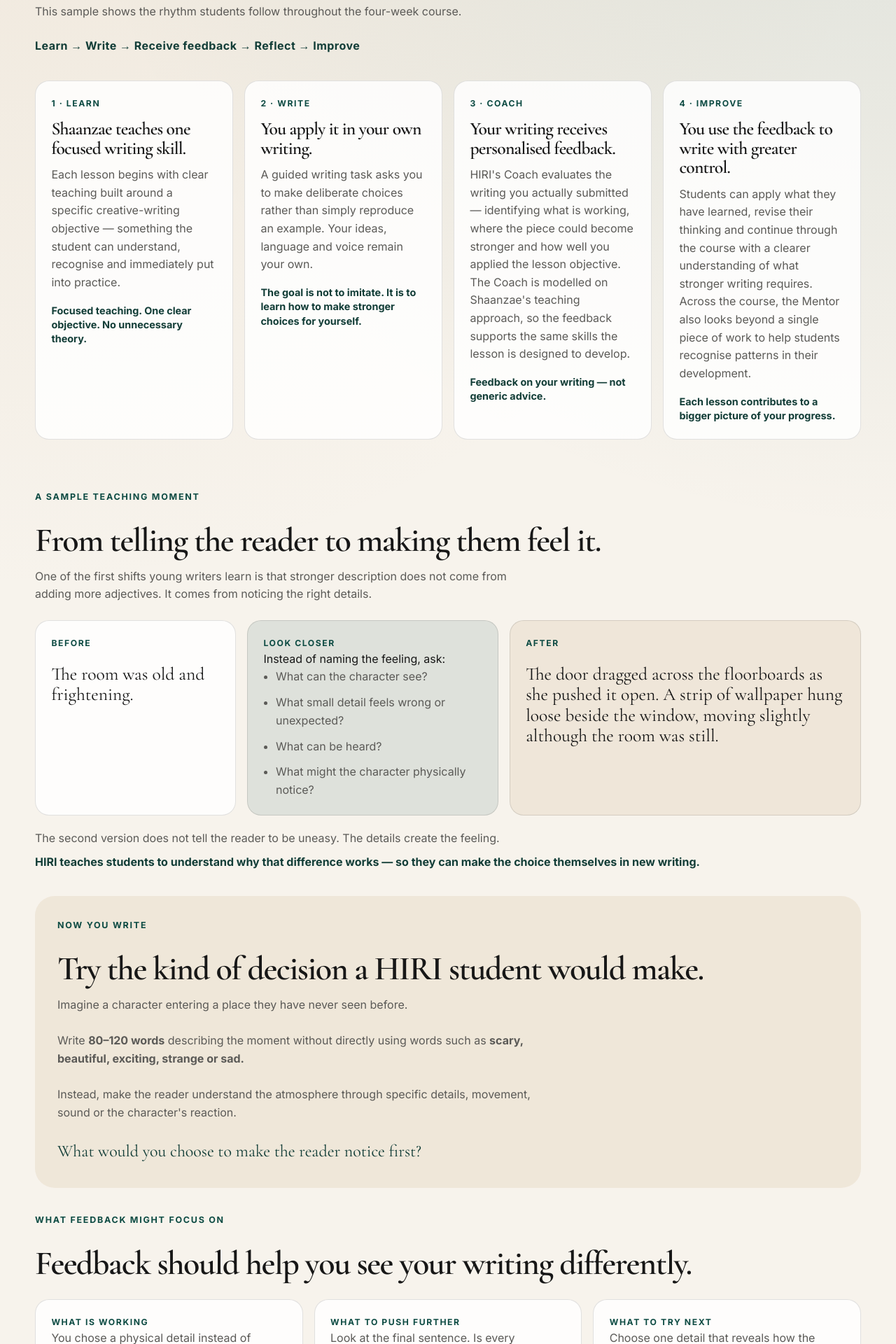
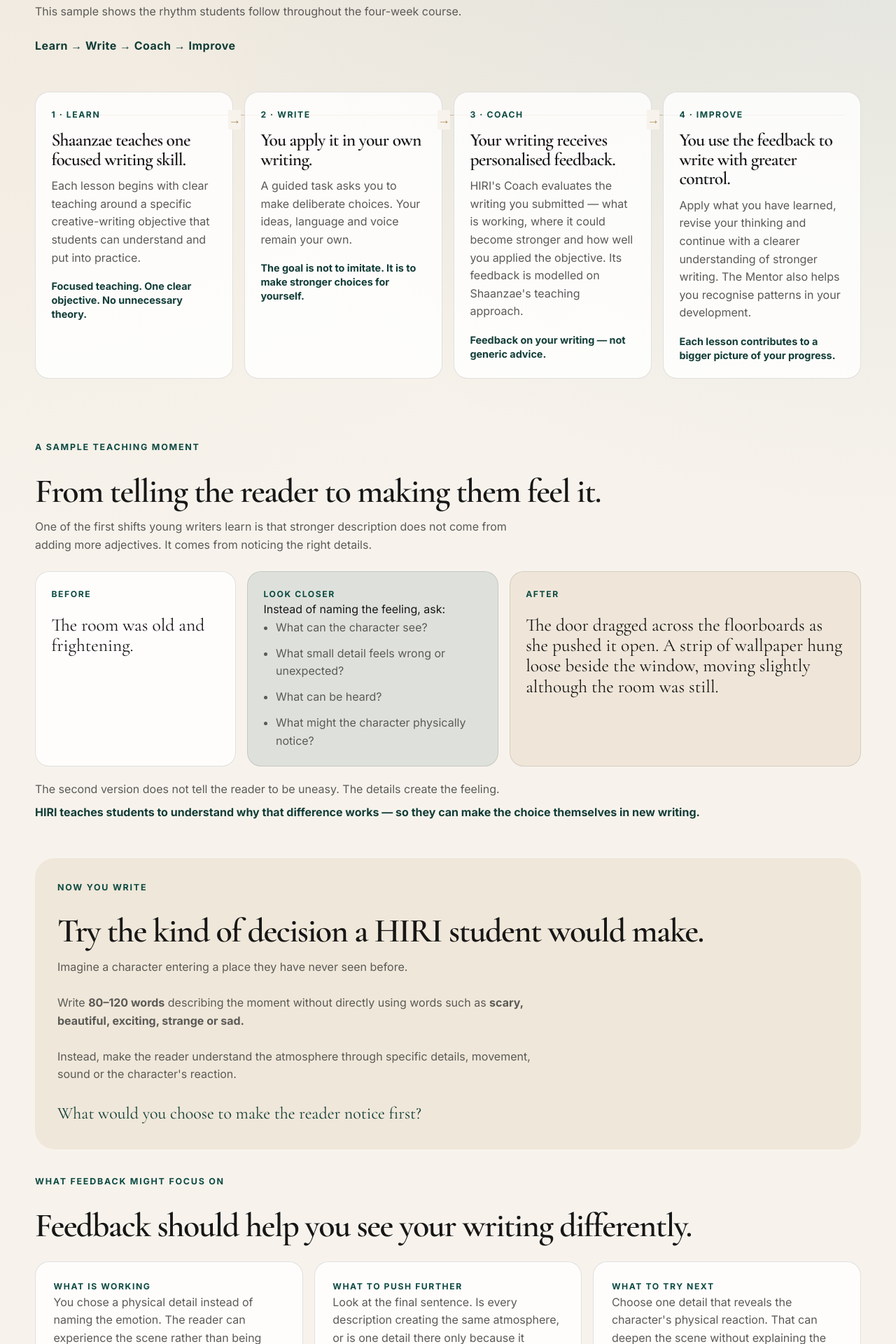
Before and after one commit to sm9449/hiri-website, a Next.js app: page /sample-lesson in a window 1280 px wide. Shown: the part 460-2380 px from the top of the page at 70% size. Built offline with nearby package versions, Linux system fonts and the light colour scheme.

Commit message:
Sample Lesson refinement

```diff
--- a/app/globals.css
+++ b/app/globals.css
@@ -487,8 +487,10 @@
 .course-progression { margin: 0 auto; max-width: 70ch; padding: 0 1rem; color: var(--accent-strong); text-align: center; font-family: var(--font-cormorant), serif; font-size: clamp(1.35rem, 2.2vw, 1.8rem); line-height: 1.2; }
 
 .sample-proof { margin: 1.5rem 0 0; color: var(--accent-strong); font-weight: 700; letter-spacing: .03em; }
-.lesson-cycle { display: grid; grid-template-columns: repeat(4, 1fr); gap: 1rem; }
-.lesson-cycle-card { display: grid; align-content: start; gap: .75rem; padding: 1.4rem; border-radius: var(--radius-md); background: rgba(255,255,255,.82); border: 1px solid var(--border); }
+.lesson-cycle { position: relative; display: grid; grid-template-columns: repeat(4, 1fr); gap: 1rem; }
+.lesson-cycle::before { content: ""; position: absolute; top: 2.05rem; right: 1.5rem; left: 1.5rem; height: 1px; background: rgba(176,138,87,.55); }
+.lesson-cycle-card { position: relative; z-index: 1; display: grid; align-content: start; gap: .75rem; padding: 1.4rem; border-radius: var(--radius-md); background: rgba(255,255,255,.82); border: 1px solid var(--border); }
+.lesson-cycle-card:not(:last-child)::after { content: "→"; position: absolute; z-index: 2; top: 1.55rem; right: -.75rem; color: var(--warm); font-size: 1.1rem; background: var(--bg); }
 .lesson-cycle-card h2 { margin: 0; font-family: var(--font-cormorant), serif; font-size: clamp(1.45rem, 2vw, 1.8rem); line-height: 1.08; }
 .lesson-cycle-card p { margin: 0; color: var(--muted); }
 .lesson-cycle-card .panel-label { color: var(--accent); }
@@ -500,6 +502,10 @@
 .writing-after { background: rgba(176,138,87,.12) !important; }
 .sample-note { margin: 1.25rem 0 .5rem; color: var(--muted); }
 .sample-emphasis { color: var(--accent-strong); font-weight: 700; }
+.sample-hero { padding-bottom: 1rem; }
+.sample-teaching { padding-top: 3.25rem; padding-bottom: 3.25rem; }
+.sample-credentials { margin: -.45rem 0 1rem; color: var(--accent); font-size: .86rem; font-weight: 700; letter-spacing: .04em; }
+.feedback-examples article { padding: 1.6rem; }
 .writing-task { padding: 2rem; border-radius: var(--radius-lg); background: rgba(176,138,87,.12); }
 .task-prompt { margin: 0; color: var(--accent-strong); font-family: var(--font-cormorant), serif; font-size: 1.5rem; }
 .feedback-examples { display: grid; grid-template-columns: repeat(3, 1fr); gap: 1rem; }
@@ -717,6 +723,7 @@
   .learning-flow { grid-template-columns: repeat(3, 1fr); }
   .mentor-grid { grid-template-columns: repeat(2, 1fr); }
   .lesson-cycle { grid-template-columns: repeat(2, 1fr); }
+  .lesson-cycle::before, .lesson-cycle-card:not(:last-child)::after { display: none; }
   .writing-comparison { grid-template-columns: 1fr 1fr; }
   .writing-after { grid-column: 1 / -1; }
   .feedback-examples { grid-template-columns: 1fr; }
@@ -776,6 +783,7 @@
   .learning-flow { grid-template-columns: repeat(2, 1fr); }
   .mentor-grid, .compare-grid, .outcome-grid { grid-template-columns: 1fr; }
   .lesson-cycle, .writing-comparison { grid-template-columns: 1fr; }
+  .lesson-cycle::before, .lesson-cycle-card:not(:last-child)::after { display: none; }
   .writing-after { grid-column: auto; }
   .writing-task { padding: 1.2rem; }
   .mentor-sample { margin-left: 0; margin-right: 0; padding-left: 1rem; padding-right: 1rem; }
--- a/app/sample-lesson/page.tsx
+++ b/app/sample-lesson/page.tsx
@@ -8,15 +8,15 @@
 };
 
 const lessonSteps = [
-  ["1 · Learn", "Shaanzae teaches one focused writing skill.", "Each lesson begins with clear teaching built around a specific creative-writing objective — something the student can understand, recognise and immediately put into practice.", "Focused teaching. One clear objective. No unnecessary theory."],
-  ["2 · Write", "You apply it in your own writing.", "A guided writing task asks you to make deliberate choices rather than simply reproduce an example. Your ideas, language and voice remain your own.", "The goal is not to imitate. It is to learn how to make stronger choices for yourself."],
-  ["3 · Coach", "Your writing receives personalised feedback.", "HIRI's Coach evaluates the writing you actually submitted — identifying what is working, where the piece could become stronger and how well you applied the lesson objective. The Coach is modelled on Shaanzae's teaching approach, so the feedback supports the same skills the lesson is designed to develop.", "Feedback on your writing — not generic advice."],
-  ["4 · Improve", "You use the feedback to write with greater control.", "Students can apply what they have learned, revise their thinking and continue through the course with a clearer understanding of what stronger writing requires. Across the course, the Mentor also looks beyond a single piece of work to help students recognise patterns in their development.", "Each lesson contributes to a bigger picture of your progress."],
+  ["1 · Learn", "Shaanzae teaches one focused writing skill.", "Each lesson begins with clear teaching around a specific creative-writing objective that students can understand and put into practice.", "Focused teaching. One clear objective. No unnecessary theory."],
+  ["2 · Write", "You apply it in your own writing.", "A guided task asks you to make deliberate choices. Your ideas, language and voice remain your own.", "The goal is not to imitate. It is to make stronger choices for yourself."],
+  ["3 · Coach", "Your writing receives personalised feedback.", "HIRI's Coach evaluates the writing you submitted — what is working, where it could become stronger and how well you applied the objective. Its feedback is modelled on Shaanzae's teaching approach.", "Feedback on your writing — not generic advice."],
+  ["4 · Improve", "You use the feedback to write with greater control.", "Apply what you have learned, revise your thinking and continue with a clearer understanding of stronger writing. The Mentor also helps you recognise patterns in your development.", "Each lesson contributes to a bigger picture of your progress."],
 ];
 
 export default function SampleLessonPage() {
   return <div className="page sample-lesson-page"><Container>
-    <section className="sample-hero"><SectionHeading eyebrow="Sample lesson" title="See how HIRI turns an idea into better writing." description="A HIRI lesson is not simply something to watch. You learn a focused writing skill, put it into practice, receive personalised feedback and use that guidance to improve." as="h1" /><p className="page-lead">This sample shows the rhythm students follow throughout the four-week course.</p><p className="sample-proof">Learn → Write → Receive feedback → Reflect → Improve</p></section>
+    <section className="sample-hero"><SectionHeading eyebrow="Sample lesson" title="See how HIRI turns an idea into better writing." description="A HIRI lesson is not simply something to watch. You learn a focused writing skill, put it into practice, receive personalised feedback and use that guidance to improve." as="h1" /><p className="page-lead">This sample shows the rhythm students follow throughout the four-week course.</p><p className="sample-proof">Learn → Write → Coach → Improve</p></section>
 
     <section className="section"><div className="lesson-cycle">{lessonSteps.map(([label, title, body, support]) => <article className="lesson-cycle-card" key={label}><p className="panel-label">{label}</p><h2>{title}</h2><p>{body}</p><strong>{support}</strong></article>)}</div></section>
 
@@ -24,12 +24,12 @@
 
     <section className="section writing-task"><SectionHeading eyebrow="Now you write" title="Try the kind of decision a HIRI student would make." description={<>Imagine a character entering a place they have never seen before.<br /><br />Write <strong>80–120 words</strong> describing the moment without directly using words such as <strong>scary, beautiful, exciting, strange or sad.</strong><br /><br />Instead, make the reader understand the atmosphere through specific details, movement, sound or the character's reaction.</>} /><p className="task-prompt">What would you choose to make the reader notice first?</p></section>
 
-    <section className="section feedback-section"><SectionHeading eyebrow="What feedback might focus on" title="Feedback should help you see your writing differently." /><div className="feedback-examples"><article><p className="panel-label">What is working</p><p>You chose a physical detail instead of simply naming the emotion. That allows the reader to experience the scene rather than being told how to feel.</p></article><article><p className="panel-label">What to push further</p><p>Look at the final sentence. Is every description helping to create the same atmosphere, or is one detail there only because it sounds descriptive?</p></article><article><p className="panel-label">What to try next</p><p>Choose one detail that reveals how the character is reacting physically. That can deepen the scene without explaining the emotion directly.</p></article></div><p className="sample-emphasis">HIRI feedback is designed to help the student make the next decision — not rewrite the piece for them.</p></section>
+    <section className="section feedback-section"><SectionHeading eyebrow="What feedback might focus on" title="Feedback should help you see your writing differently." /><div className="feedback-examples"><article><p className="panel-label">What is working</p><p>You chose a physical detail instead of naming the emotion. The reader can experience the scene rather than being told how to feel.</p></article><article><p className="panel-label">What to push further</p><p>Look at the final sentence. Is every description creating the same atmosphere, or is one detail there only because it sounds descriptive?</p></article><article><p className="panel-label">What to try next</p><p>Choose one detail that reveals the character's physical reaction. That can deepen the scene without explaining the emotion directly.</p></article></div><p className="sample-emphasis">HIRI feedback is designed to help the student make the next decision — not rewrite the piece for them.</p></section>
 
     <section className="section section-dark mentor-sample"><SectionHeading eyebrow="Beyond one lesson" title="The Mentor looks for development across your writing." description="A single piece of feedback can improve a paragraph. HIRI's Mentor looks more broadly. As students progress through the course, the Mentor helps them recognise recurring strengths, habits and areas for development — connecting what they are learning now with the work they completed earlier." /><p className="sample-emphasis">The aim is not simply to produce a better submission. It is to develop a better writer.</p></section>
 
-    <section className="section teaching-centre"><SectionHeading eyebrow="The teaching behind HIRI" title="Shaanzae's method stays at the centre." description={<>HIRI combines Shaanzae Shahid's teaching with a learning system designed to keep that guidance present between lessons.<br /><br />The Coach responds to the student's current writing.<br />The Mentor follows development across the course.<br />Shaanzae's teaching provides the method behind both.</>} /><p className="sample-emphasis">Human teaching, extended through intelligent personal support.</p></section>
+    <section className="section teaching-centre"><SectionHeading eyebrow="The teaching behind HIRI" title="Shaanzae's method stays at the centre." description={<>HIRI combines Shaanzae Shahid's teaching with a learning system designed to keep that guidance present between lessons.<br /><br />The Coach responds to the student's current writing.<br />The Mentor follows development across the course.<br />Shaanzae's teaching provides the method behind both.</>} /><p className="sample-credentials">Published author • Cambridge PGCert • Former Head of English</p><p className="sample-emphasis">Human teaching, extended through intelligent personal support.</p></section>
 
-    <section className="section"><div className="cta-band"><p className="eyebrow">Ready to experience the full course?</p><h2>One lesson can change how you see a paragraph. Four weeks can change how you approach writing.</h2><p>HIRI gives you sixteen guided lessons, structured practice, personalised feedback and a Coach and Mentor that continue supporting your development from one lesson to the next.</p><div className="hero-actions"><ButtonLink href="https://app.hiri.uk/enroll" variant="secondary">Enroll Now</ButtonLink><ButtonLink href="/course" variant="ghost">View Course</ButtonLink></div></div></section>
+    <section className="section"><div className="cta-band"><p className="eyebrow">Ready to experience the full course?</p><h2>One lesson changes how you see your writing. Four weeks changes how you approach it.</h2><p>HIRI gives you sixteen guided lessons, structured practice, personalised feedback and a Coach and Mentor that continue supporting your development from one lesson to the next.</p><div className="hero-actions"><ButtonLink href="https://app.hiri.uk/enroll" variant="secondary">Enroll Now</ButtonLink><ButtonLink href="/course" variant="ghost">View Course</ButtonLink></div></div></section>
   </Container></div>;
 }
```
